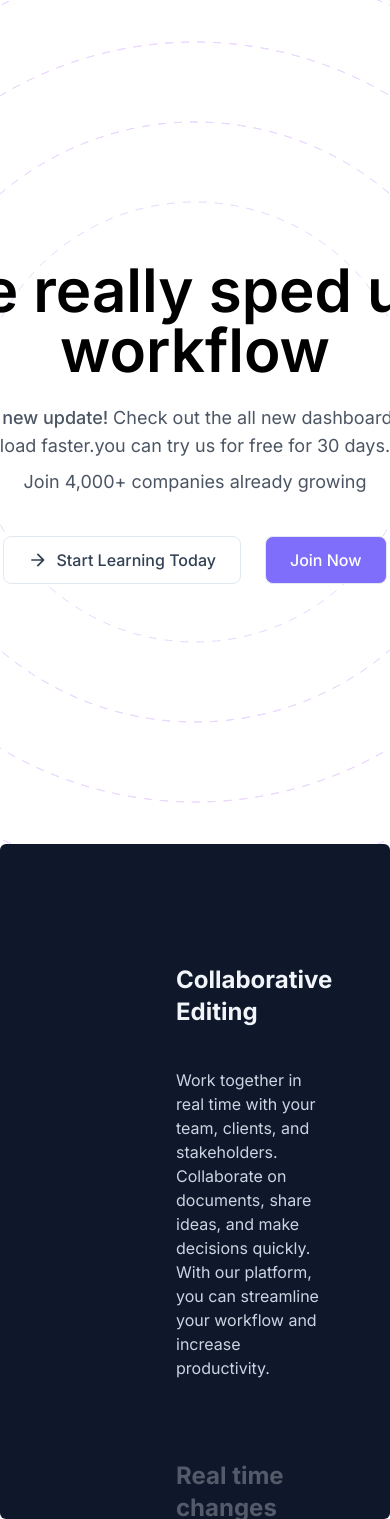
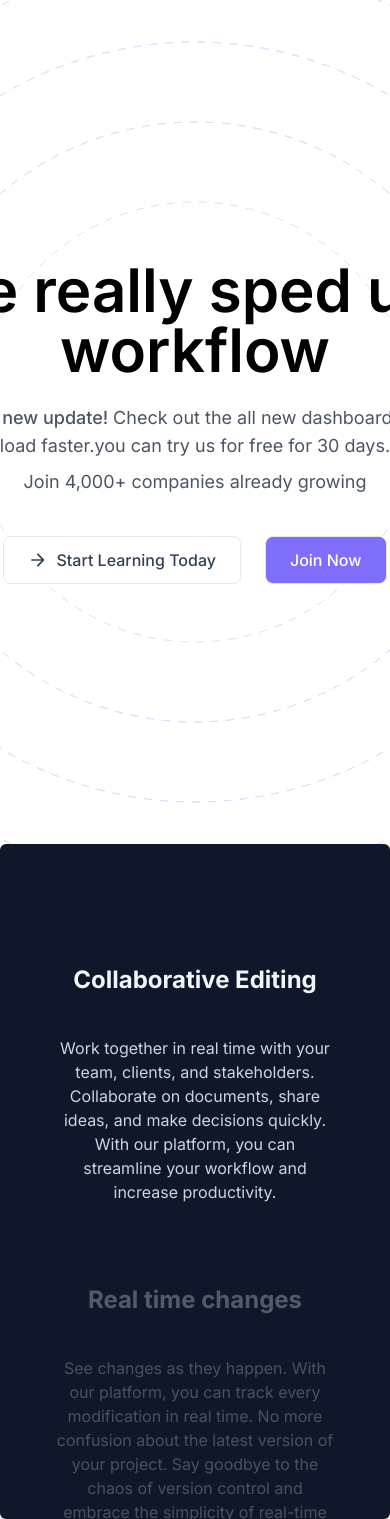
Before and after one commit to Shivam-Sharma-1/KampKode-Assignment, a Next.js app: page / in a window 390 px wide. Built offline with nearby package versions, Linux system fonts and the light colour scheme.

Commit message:
refactor: Update StickyScroll component styles for responsive layout

```diff
--- a/src/components/ui/sticky-scroll-reveal.tsx
+++ b/src/components/ui/sticky-scroll-reveal.tsx
@@ -64,10 +64,10 @@ export const StickyScroll = ({
       animate={{
         backgroundColor: backgroundColors[activeCard % backgroundColors.length],
       }}
-      className="h-[80dvh] overflow-y-auto flex justify-between relative rounded-md p-10 px-40"
+      className="h-[80dvh] overflow-y-auto flex justify-center lg:justify-between relative rounded-md p-10 lg:px-40 gap-6 w-full"
       ref={ref}
     >
-      <div className="relative flex items-start px-4">
+      <div className="relative flex text-center lg:text-left items-start px-4">
         <div className="">
           {content.map((item, index) => (
             <div key={item.title + index} className="my-20">
```
